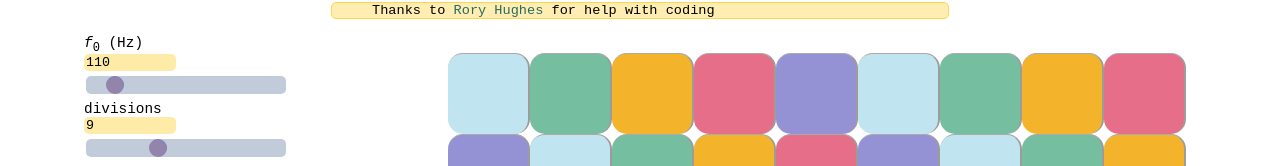
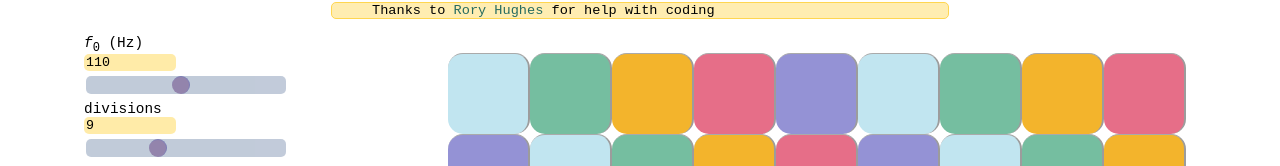
Before and after one commit to rwjhughes/website, a Next.js app: page /edo in a window 1280 px wide. Shown: the part 259-425 px from the top of the page. Built offline with nearby package versions, Linux system fonts and the light colour scheme; a web font is replaced by a local one.

Commit message:
make frequency slider exponential

```diff
--- a/pages/edo.js
+++ b/pages/edo.js
@@ -145,6 +145,8 @@ const MidiSlider = ({ label, displayValue, input, setInput, midiInput, changePar
   </div>
 }
 
+const f0Exp = input => Math.exp(input * 0.00049517)
+const f0InvExp = input => Math.log(input) / 0.00049517
 
 const Home = () => {
   const isTouchDevice = typeof window !== 'undefined' && 'ontouchstart' in window
@@ -298,16 +300,16 @@ const Home = () => {
             placeholder="e.g 110"
             size="10"
             required
-            value={f0}
+            value={Math.round(f0)}
             onChange={e => setF0(Number(e.target.value))}
           />
           <input
             type="range"
             min="1"
-            max="1000"
-            value={f0}
+            max="20000"
+            value={f0InvExp(f0)}
             className="slider"
-            onChange={e => setF0(Number(e.target.value))}
+            onChange={e => setF0(f0Exp(Number(e.target.value)))}
           />
 
           <span>divisions</span>
```
